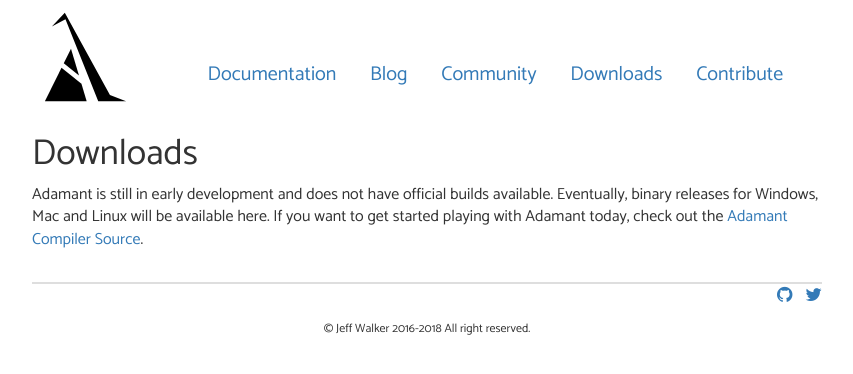
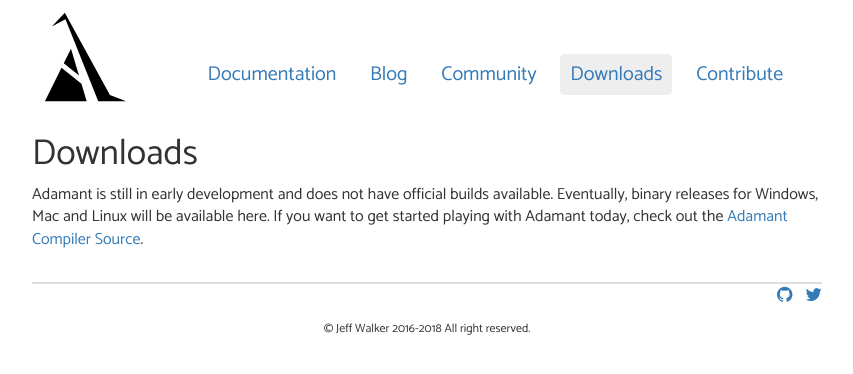
Before and after one commit to adamant/adamant-lang.org, a Jekyll site: the page built from downloads.md, in a window 1280 px wide. Shown: the top 374 px of the page, without its empty margins (213-1066 px from the left). Built offline with Jekyll 4.4.1, drawn with Linux system fonts in a browser that asks for light colours; nearby versions of some CDN libraries.

Commit message:
add section to pages, hilight header

```diff
--- a/_includes/header.html
+++ b/_includes/header.html
@@ -3,11 +3,11 @@
         <li class="col-xs-12 col-md-2"><a href="/"><img class="img-responsive" src="/images/logo.svg" width=128 alt="Adamant Logo"></a></li>
         <li class="col-xs-12 col-md-10">
             <ul class="menu">
-                <li><h2><a href="/documentation">Documentation</a></h2></li>
-				<li><h2><a href="https://blog.adamant-lang.org">Blog</a></h2></li>
-                <li><h2><a href="/community">Community</a></h2></li>
-                <li><h2><a href="/downloads">Downloads</a></h2></li>
-                <li><h2><a href="/contribute">Contribute</a></h2></li>
+                <li {%if page.section=='documentation' %} class="active"{% endif %}><h2><a href="/documentation">Documentation</a></h2></li>
+				<li {%if page.section=='blog' %} class="active"{% endif %}><h2><a href="https://blog.adamant-lang.org">Blog</a></h2></li>
+                <li {%if page.section=='community' %} class="active"{% endif %}><h2><a href="/community">Community</a></h2></li>
+                <li {%if page.section=='downloads' %} class="active"{% endif %}><h2><a href="/downloads">Downloads</a></h2></li>
+                <li {%if page.section=='contribute' %} class="active"{% endif %}><h2><a href="/contribute">Contribute</a></h2></li>
             </ul>
         </li>
     </ul>
--- a/css/main.css
+++ b/css/main.css
@@ -66,7 +66,15 @@
     display: inline;
     font-size: 20px;
     font-weight: 500;
-    margin: 0.75em;
+    /* Spacing important for background of active item */
+    padding: 0.2em 0.5em ;
+    margin: 0.55em 0.25em ;
+}
+
+.site-header li.active h2
+{
+    border-radius: 5px;
+    background-color: #eee;
 }
 
 .logo-name
```
Also changed, not shown: community.md (+1 -0 lines), contribute.md (+1 -0 lines), documentation.md (+1 -0 lines), downloads.md (+1 -0 lines).
